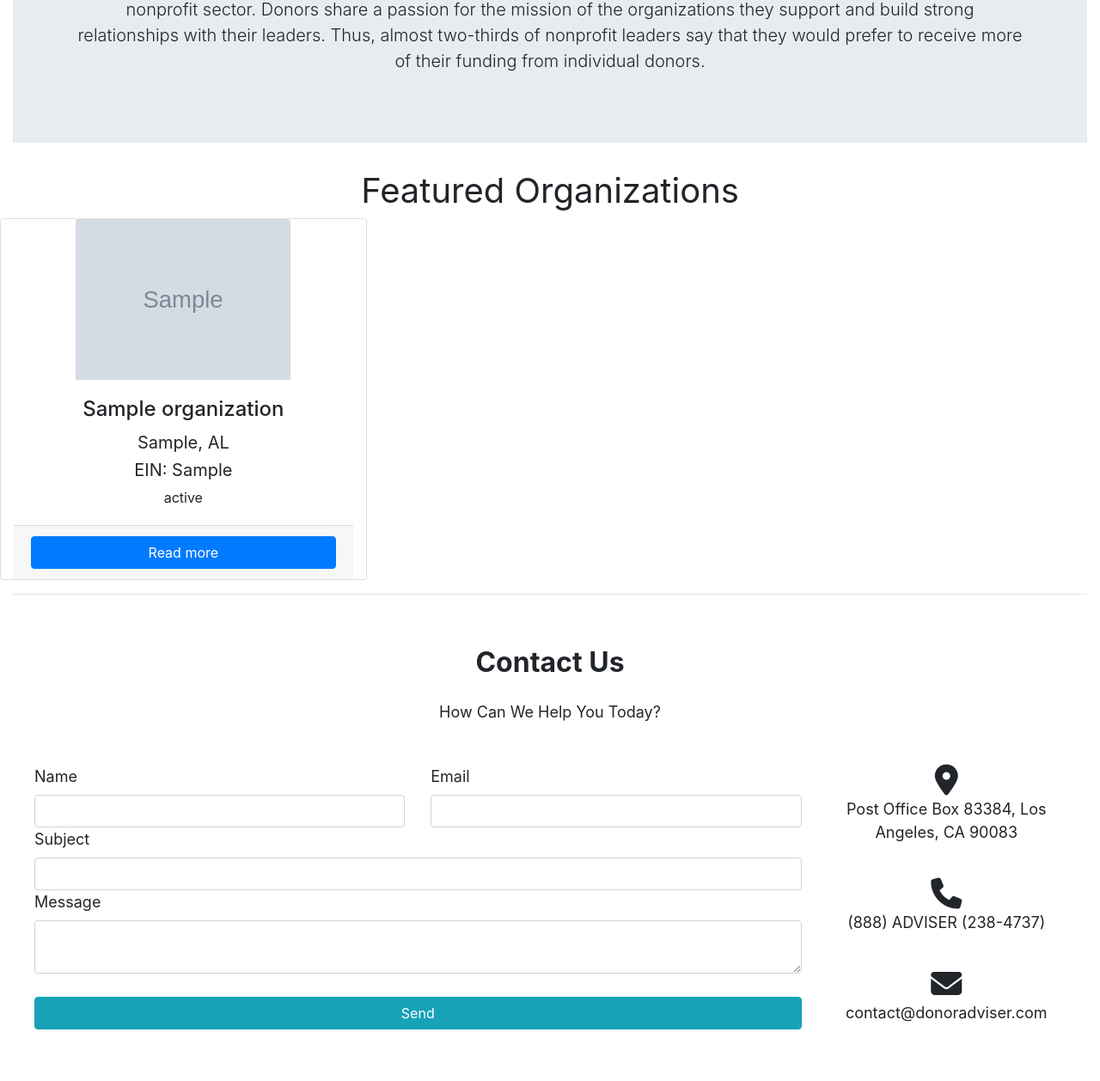
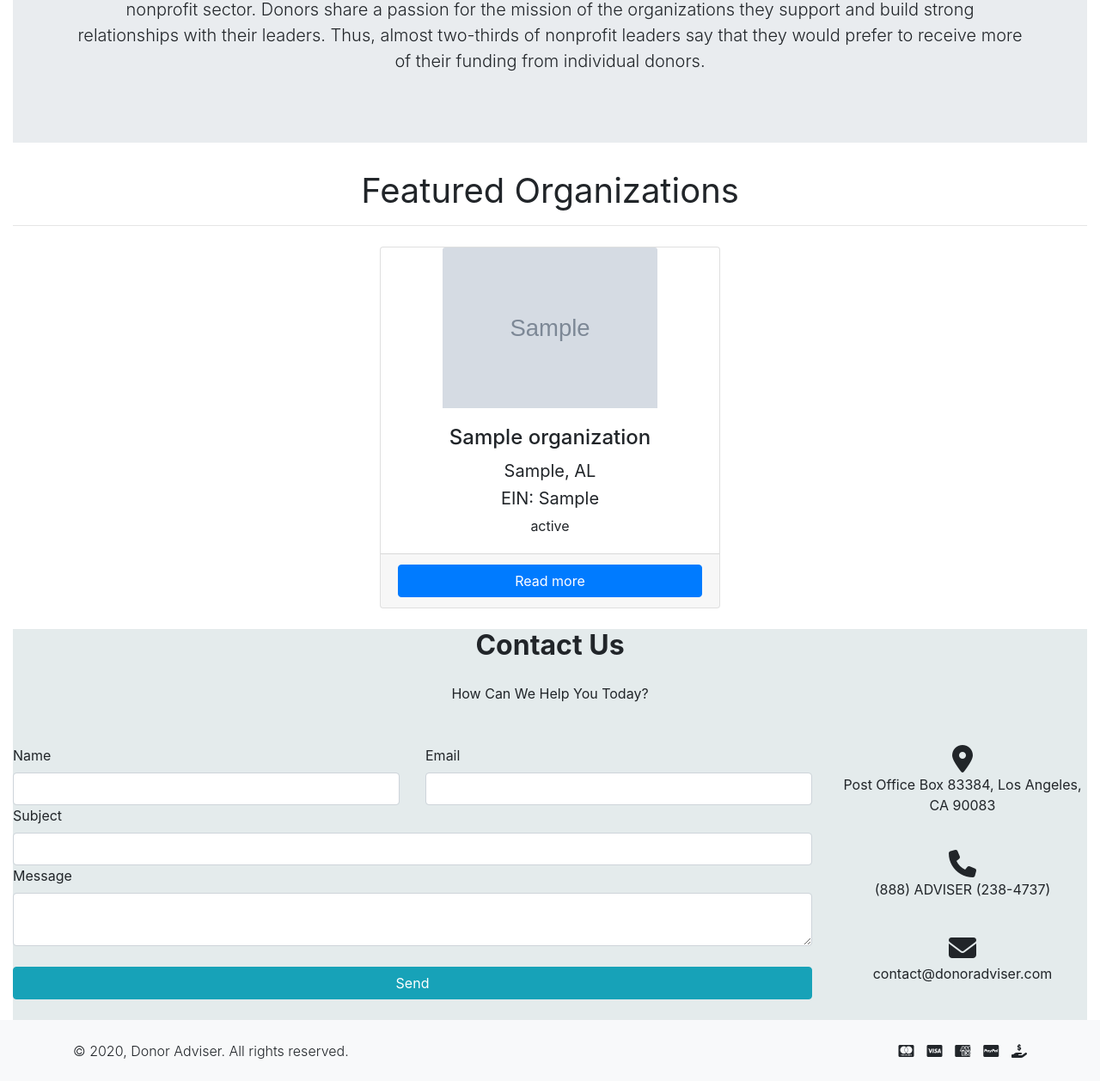
Before and after one commit to vectorNull/donor-advisor, a Django app: page / in a window 1280 px wide. Shown: the part 872-2130 px from the top of the page at 86% size. After the commit the page ends 2104 px from the top, so only its background shows below. Run offline with Django 3.2, Linux system fonts and the light colour scheme; tables that the repository leaves empty hold one stand-in row (values such as "Sample post"); grey boxes marked "Sample" are stand-in pictures; some libraries are stand-ins or nearby versions.

Commit message:
Add final styles

```diff
--- a/main_app/templates/base.html
+++ b/main_app/templates/base.html
@@ -71,7 +71,7 @@
         {% endblock %}
     </div>
     <!-- Footer -->
-    <footer class="position-relative z-index-10 d-print-none">
+    <footer class="position-relative z-index-10 d-print-none bg-light">
         <div class="py-4 font-weight-light bg-gray-800 text-grat-300">
             <div class="container">
                 <div class="row align-items-center">
--- /dev/null
+++ b/main_app/templates/base_contact.html
@@ -0,0 +1,56 @@
+<h2 class="h1-responsive font-weight-bold text-center my-4">Contact Us</h2>
+<p class="text-center w-responsive mx-auto mb-5">How Can We Help You Today?</p>
+<div class="row">
+    <div class="col-md-9 mb-md-0 mb-5">
+        <form id="contact-form" name="contact-form" action="#">
+            <div class="row">
+                <div class="col-md-6">
+                    <div class="md-form mb-0">
+                        <label for="name" class="">Name</label>
+                        <input type="text" id="name" name="name" class="form-control">
+                    </div>
+                </div>
+                <div class="col-md-6">
+                    <div class="md-form mb-0">
+                        <label for="email" class="">Email</label>
+                        <input type="text" id="email" name="email" class="form-control">
+                    </div>
+                </div>
+            </div>
+            <div class="row">
+                <div class="col-md-12">
+                    <div class="md-form mb-0">
+                        <label for="subject" class="">Subject</label>
+                        <input type="text" id="subject" name="subject" class="form-control">
+                    </div>
+                </div>
+            </div>
+            <div class="row">
+                <div class="col-md-12">
+                    <div class="md-form">
+                        <label for="message">Message</label>
+                        <textarea type="text" id="message" name="message" rows="2" class="form-control md-textarea"></textarea>
+                    </div>
+                </div>
+            </div>
+        </form>
+        <br>
+        <div class="text-center text-md-left">
+            <a class="btn btn-info btn-block text-white ">Send</a>
+        </div>
+        <div class="status"></div>
+    </div>
+    <div class="col-md-3 text-center">
+        <ul class="list-unstyled mb-0">
+            <li><i class="fas fa-map-marker-alt fa-2x"></i>
+                <p>Post Office Box 83384, Los Angeles, CA 90083</p>
+            </li>
+            <li><i class="fas fa-phone mt-4 fa-2x"></i>
+                <p>(888) ADVISER (238-4737)</p>
+            </li>
+            <li><i class="fas fa-envelope mt-4 fa-2x"></i>
+                <p>contact@donoradviser.com</p>
+            </li>
+        </ul>
+    </div>
+</div>
--- a/main_app/templates/main_app/home.html
+++ b/main_app/templates/main_app/home.html
@@ -52,9 +52,11 @@
 <!-- Featured orgs -->
 <!-- Card deck -->
 <h1 class="text-center font-weight-normal">Featured Organizations</h1>
-<div class="row d-flex flex-wrap">
+<hr>
+<div class="row d-flex flex-wrap mt-4 justify-content-center">
   {% for org in featured %}
-  <div class="card text-center col-md-6 col-lg-4 col-sm-12">
+  <div class="col-md-6 col-lg-4 col-sm-12">
+    <div class="card text-center h-100">
       <div class="view overlay">
         <img class="card-img-top" style="max-width: 250px;" src="{{org.logo_url}}" alt="Card image cap">
       </div>
@@ -68,68 +70,13 @@
         <a href="{% url 'org_details' org.id%}" class="btn btn-block btn-primary btn-md">Read more</a>
       </div>
     </div>
+  </div>
   {% empty %}
   <h5 class="text-center">No organizations signed up :(</h5>
   {% endfor %}
 </div>
-  <hr>
-  <section class="mb-4">
-    <h2 class="h1-responsive font-weight-bold text-center my-4">Contact Us</h2>
-    <p class="text-center w-responsive mx-auto mb-5">How Can We Help You Today?</p>
-    <div class="row">
-        <div class="col-md-9 mb-md-0 mb-5">
-            <form id="contact-form" name="contact-form" action="#">
-                <div class="row">
-                    <div class="col-md-6">
-                        <div class="md-form mb-0">
-                            <label for="name" class="">Name</label>
-                            <input type="text" id="name" name="name" class="form-control">
-                        </div>
-                    </div>
-                    <div class="col-md-6">
-                        <div class="md-form mb-0">
-                            <label for="email" class="">Email</label>
-                            <input type="text" id="email" name="email" class="form-control">
-                        </div>
-                    </div>
-                </div>
-                <div class="row">
-                    <div class="col-md-12">
-                        <div class="md-form mb-0">
-                            <label for="subject" class="">Subject</label>
-                            <input type="text" id="subject" name="subject" class="form-control">
-                        </div>
-                    </div>
-                </div>
-                <div class="row">
-                    <div class="col-md-12">
-                        <div class="md-form">
-                            <label for="message">Message</label>
-                            <textarea type="text" id="message" name="message" rows="2" class="form-control md-textarea"></textarea>
-                        </div>
-                    </div>
-                </div>
-            </form>
-            <br>
-            <div class="text-center text-md-left">
-                <a class="btn btn-info btn-block text-white ">Send</a>
-            </div>
-            <div class="status"></div>
-        </div>
-        <div class="col-md-3 text-center">
-            <ul class="list-unstyled mb-0">
-                <li><i class="fas fa-map-marker-alt fa-2x"></i>
-                    <p>Post Office Box 83384, Los Angeles, CA 90083</p>
-                </li>
-                <li><i class="fas fa-phone mt-4 fa-2x"></i>
-                    <p>(888) ADVISER (238-4737)</p>
-                </li>
-                <li><i class="fas fa-envelope mt-4 fa-2x"></i>
-                    <p>contact@donoradviser.com</p>
-                </li>
-            </ul>
-        </div>
-    </div>
+<section class="mt-4 pb-4" style="background-color: rgb(228, 235, 236);">
+  {% include 'base_contact.html' %}
 </section>
 
 {% endblock %}
--- a/main_app/templates/main_app/organizations/details.html
+++ b/main_app/templates/main_app/organizations/details.html
@@ -4,7 +4,7 @@
     <div class="col-12">
         <div class="row bg-light pb-1">
             <div class="col-3 d-none d-md-block">
-                <img src="{{organization.logo_url}}" alt="..." class="img-thumbnail mx-auto d-sm-block d-xs-none p-5" style="width: 200px;">
+                <img src="{{organization.logo_url}}" alt="..." class="img-thumbnail mx-auto d-sm-block d-xs-none" style="width: 200px;">
             </div>
             <div class="col-md-9 col-sm-12">
                 <img src="{{organization.logo_url}}" alt="..." class="img-thumbnail mx-auto d-md-none d-sm-block" style="width: 200px;">
```
Also changed, not shown: main_app/templates/main_app/contact.html (+1 -56 lines), main_app/templates/main_app/organizations/results.html (+7 -2 lines). Lines whose indentation alone changed are shown as unchanged.
